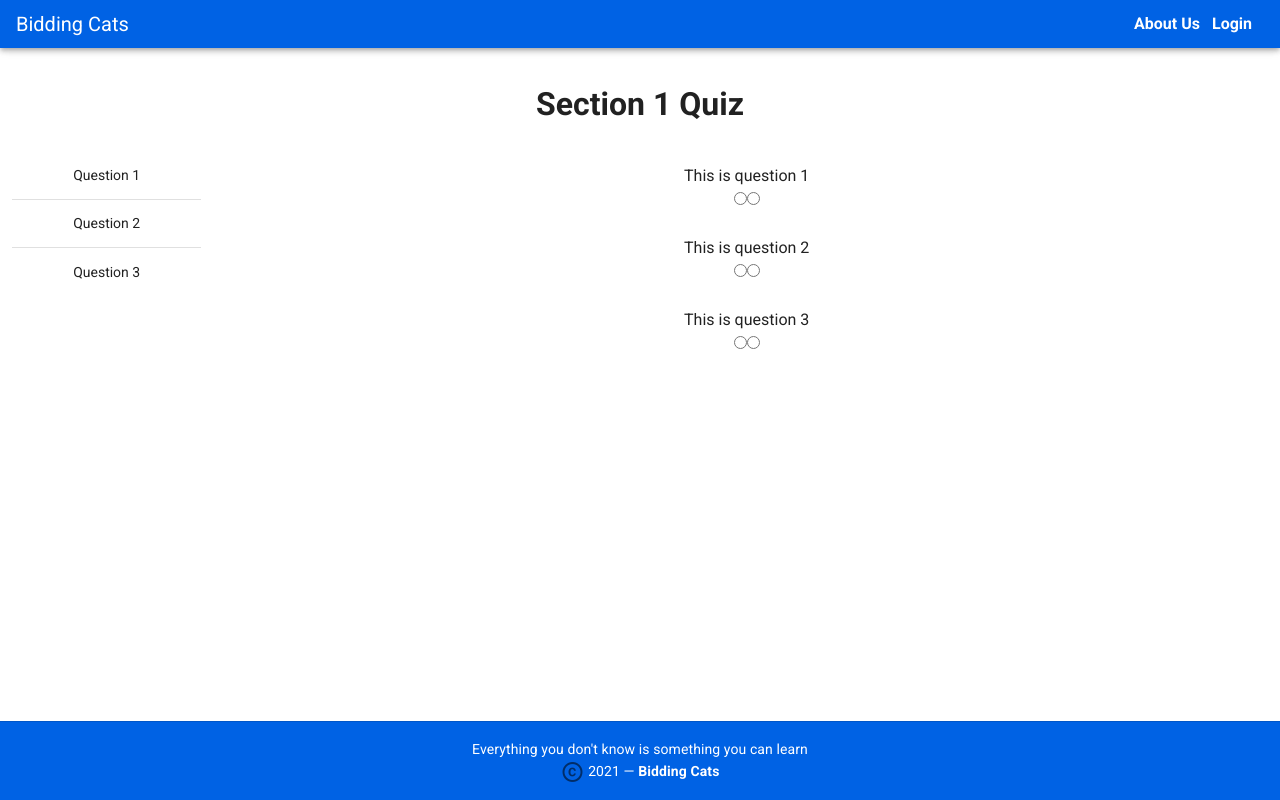
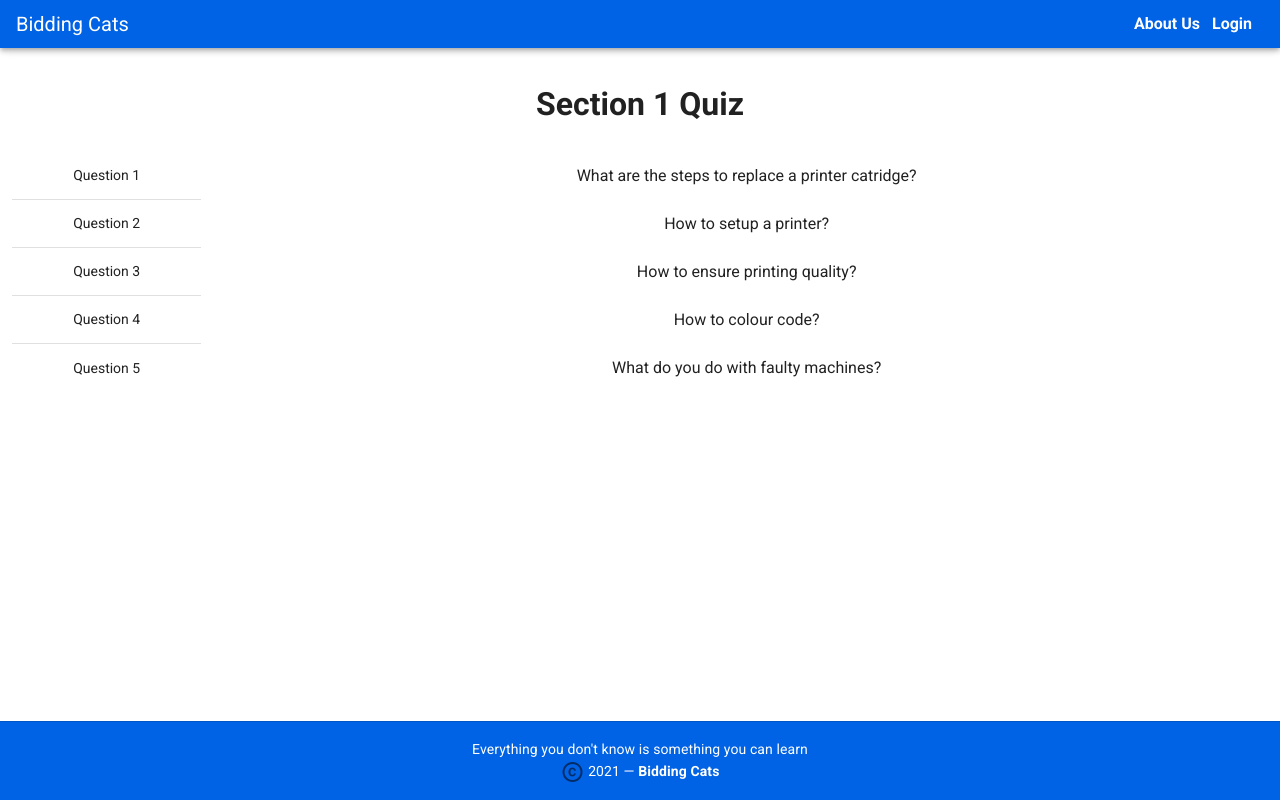
Before and after one commit to mayaguhan/Learning-Management-System, a Vue app: page /quiz/1/1/1/1 in a window 1280 px wide. Built offline with nearby package versions, Linux system fonts and the light colour scheme.

Commit message:
Rendering Quiz Question and Options
Quiz questions done. Options in progress

```diff
--- a/src/views/Learner/Quiz.vue
+++ b/src/views/Learner/Quiz.vue
@@ -25,14 +25,14 @@
                 </v-col>
 
                 <v-col>
-                    <div v-for="question in questions" :key="question.question_id">
+                    <div v-for="(question, indexQ) in questions" :key="question.question_id">
                         <v-container>
                             <v-row>
                                 <v-col>
                                     <div>{{ question.question_name }}</div>
                                     <!-- <v-checkbox v-for="optionObj in quizOptionsList" :key="optionObj.option"></v-checkbox> -->
-                                    <div>
-                                        <input type="radio" id="html" name="fav_language" value="HTML" v-for="item in options" :key="item.option">
+                                    <div v-for="(questionOption) in testOptions[indexQ]" :key="questionOption.quiz_option_id">
+
                                     </div>
                                 </v-col>
                             </v-row>
@@ -56,52 +56,96 @@ export default {
         //
     },
     data: () => ({
+        currentUserId: 1, // To be replaced with user_id of logged in user
+        toggleEditSection: false,
+        sectionDetail: {},
+
+        toggleEditQuestion: false,
         questions: [],
+        questionsCopy: [],
+        deleteQuestionId: [],
+        questionCount: 0,
+
+        toggleEditOption: false,
         options: [],
+        optionsCopy: [],
+        deleteOptionId: [],
+
+        testOptions: [],
+
+        rules: {
+            required: value => !!value || 'Required.',
+            counter: value => value.length <= 100 || 'Max 100 characters',
+            durationMin: value => value >= 10 || 'Min duration is 10 minutes',
+            durationMax: value => value <= 120 || 'Max duration is 120 minutes',
+            gradeMin: value => value >= 50 || 'Min passing grade is 50%',
+            gradeMax: value => value <= 100 || 'Max passing grade is 100%',
+        },
     }),
     methods: {
         // SELECT qq.quiz_question_id, qo.quiz_option_id, qq.question_name, qq.type, qo.option, qo.correct
         // Get all Quiz Question and Quiz Option by section_id
-        getQuizQuestions() {
-            let quizQuestions = [
-                {
-                    'quiz_question_id': 1,
-                    'question_name': "This is question 1",
-                    'type' : "MCQ",
-                },
-                {
-                    'quiz_question_id': 2,
-                    'question_name': "This is question 2",
-                    'type' : "MCQ",
-                },
-                {
-                    'quiz_question_id': 3,
-                    'question_name': "This is question 3",
-                    'type' : "MCQ",
-                },
+        getOptions(section_id) {
+            let updatedApiWithEndpoint = this.apiLink + "/TBC";
+            let dataObj = { "sectionId": section_id  }
+            console.log(updatedApiWithEndpoint, dataObj);
+            // axios.post(updatedApiWithEndpoint, dataObj)
+            //     .then((response) => {
+            //         console.log(response);
+            //         this.questions = response.data;
+            //     })
+
+            let questionOptions = [
+                { "quiz_question_id": 1, "question_name": "What are the steps to replace a printer catridge?", "type": "MCQ",
+                "quiz_option_id": 1, "option": "Option A", "correct": 1 },
+                { "quiz_question_id": 1, "question_name": "What are the steps to replace a printer catridge?", "type": "MCQ",
+                "quiz_option_id": 2, "option": "Option B", "correct": 0 },
+                { "quiz_question_id": 1, "question_name": "What are the steps to replace a printer catridge?", "type": "MCQ",
+                "quiz_option_id": 3, "option": "Option C", "correct": 0 },
+                { "quiz_question_id": 1, "question_name": "What are the steps to replace a printer catridge?", "type": "MCQ",
+                "quiz_option_id": 4, "option": "Option D", "correct": 0 },
+                { "quiz_question_id": 2, "question_name": "How to setup a printer?", "type": "T/F",
+                "quiz_option_id": 5, "option": "True", "correct": 1 },
+                { "quiz_question_id": 2, "question_name": "How to setup a printer?", "type": "T/F",
+                "quiz_option_id": 6, "option": "False", "correct": 0 },
+                { "quiz_question_id": 3, "question_name": "How to ensure printing quality?", "type": "T/F",
+                "quiz_option_id": 7, "option": "True", "correct": 1 },
+                { "quiz_question_id": 3, "question_name": "How to ensure printing quality?", "type": "T/F",
+                "quiz_option_id": 8, "option": "False", "correct": 0 },
+                { "quiz_question_id": 4, "question_name": "How to colour code?", "type": "MCQ",
+                "quiz_option_id": 9, "option": "Option A", "correct": 1 },
+                { "quiz_question_id": 4, "question_name": "How to colour code?", "type": "MCQ",
+                "quiz_option_id": 10, "option": "Option B", "correct": 0 },
+                { "quiz_question_id": 4, "question_name": "How to colour code?", "type": "MCQ",
+                "quiz_option_id": 11, "option": "Option C", "correct": 0 },
+                { "quiz_question_id": 4, "question_name": "How to colour code?", "type": "MCQ",
+                "quiz_option_id": 12, "option": "Option D", "correct": 0 },
+                { "quiz_question_id": 5, "question_name": "What do you do with faulty machines?", "type": "T/F",
+                "quiz_option_id": 13, "option": "True", "correct": 1 },
+                { "quiz_question_id": 5, "question_name": "What do you do with faulty machines?", "type": "T/F",
+                "quiz_option_id": 14, "option": "True", "correct": 0 }
             ];
-            this.questions = quizQuestions;
-        },
-        getQuizOptions() {
-            let quizOptions = [
-                {
-                    'quiz_question_id': 1,
-                    'quiz_option_id': 1,
-                    'question_name': 'Lorem ipsum dolor sit amet, consectetur adipiscing...',
-                    'type': 'MCQ',
-                    'option': 'True',
-                    'correct': 1,
-                },
-                {
-                    'quiz_question_id': 1,
-                    'quiz_option_id': 2,
-                    'question_name': 'Lorem ipsum dolor sit amet, consectetur adipiscing...',
-                    'type': 'MCQ',
-                    'option': 'False',
-                    'correct': 0,
-                },
-            ];
-            this.options = quizOptions;
+
+            // Groups question options into question groups by question_id
+            let questionArr = Object.values(questionOptions.reduce((result,
+            { quiz_question_id, question_name, type, quiz_option_id, option, correct }) => {
+                // Create new question group
+                if (!result[quiz_question_id]) result[quiz_question_id] = {
+                    quiz_question_id, question_name,  type, question_options: []
+                };
+                // Append question option to question group
+                result[quiz_question_id].question_options.push({ quiz_option_id,  option, correct });
+                return result;
+                },{}
+            ));
+            questionArr.forEach(question => {
+                this.testOptions.push(question.question_options)
+                console.log(question.question_options)
+            });
+            console.log(this.testOptions);
+            this.questions = questionArr;
+            this.questionCount = this.questions.length;
+            console.log(this.questions);
         },
     },
     computed: {
@@ -112,9 +156,7 @@ export default {
     created() {
         // Calls method to get quiz details
         // this.getQuizDetail();
-        this.getQuizOptions();
-        this.getQuizQuestions();
-
+        this.getOptions();
     }
 }
 </script>
```
